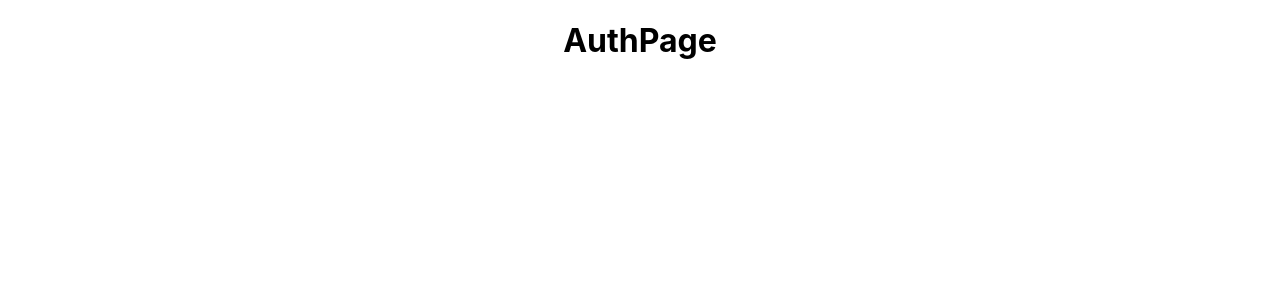
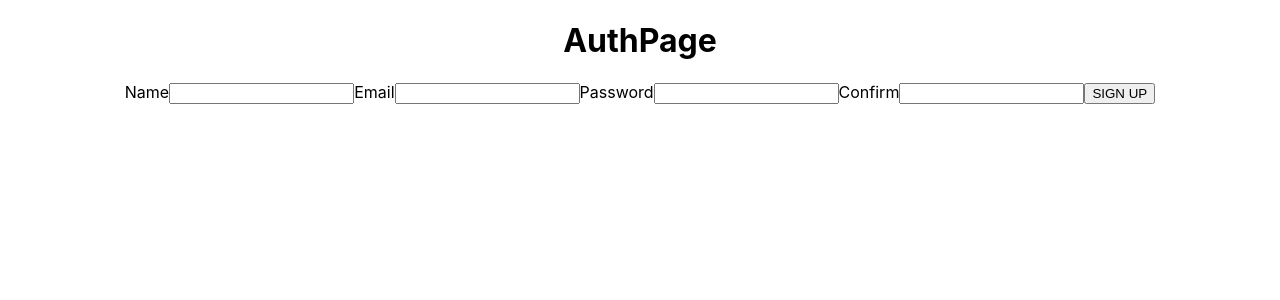
Before and after one commit to fosterhorak/react-trolls-lab, a React (Create React App) app: page /orders in a window 1280 px wide. Shown: the top 300 px of the page. Built offline with nearby package versions, Linux system fonts and the light colour scheme.

Commit message:
added SignUpForm and class based component

```diff
--- /dev/null
+++ b/src/components/SignUpForm/SignUpForm.jsx
@@ -0,0 +1,42 @@
+import { Component } from 'react';
+
+export default class SignUpForm extends Component {
+
+    state = {
+        name: '',
+        email: '',
+        password: '',
+        confirm: '',
+        error: ''
+    };
+
+    handleChange = (evt) => {
+        this.setState({
+            [evt.target.name]: evt.target.value,
+            error: ''
+        });
+    };
+
+    render() {
+        const disable = this.state.password !== this.state.confirm;
+        return (
+            <div>
+            <div className="form-container">
+                <form autoComplete="off" onSubmit={this.handleSubmit}>
+                <label>Name</label>
+                <input type="text" name="name" value={this.state.name} onChange={this.handleChange} required />
+                <label>Email</label>
+                <input type="email" name="email" value={this.state.email} onChange={this.handleChange} required />
+                <label>Password</label>
+                <input type="password" name="password" value={this.state.password} onChange={this.handleChange} required />
+                <label>Confirm</label>
+                <input type="password" name="confirm" value={this.state.confirm} onChange={this.handleChange} required />
+                <button type="submit" disabled={disable}>SIGN UP</button>
+                </form>
+            </div>
+            <p className="error-message">&nbsp;{this.state.error}</p>
+            </div>
+        );
+    }
+
+}
--- a/src/pages/AuthPage/AuthPage.jsx
+++ b/src/pages/AuthPage/AuthPage.jsx
@@ -1,5 +1,12 @@
+import SignUpForm from '../../components/SignUpForm/SignUpForm';
+
+
+
 export default function AuthPage() {
     return(
-        <h1>AuthPage</h1>
+        <main>
+            <h1>AuthPage</h1>
+            <SignUpForm />
+        </main>
     );
 }
```
Also changed, not shown: 1 other file (tests, documents, lock files or other folders).
